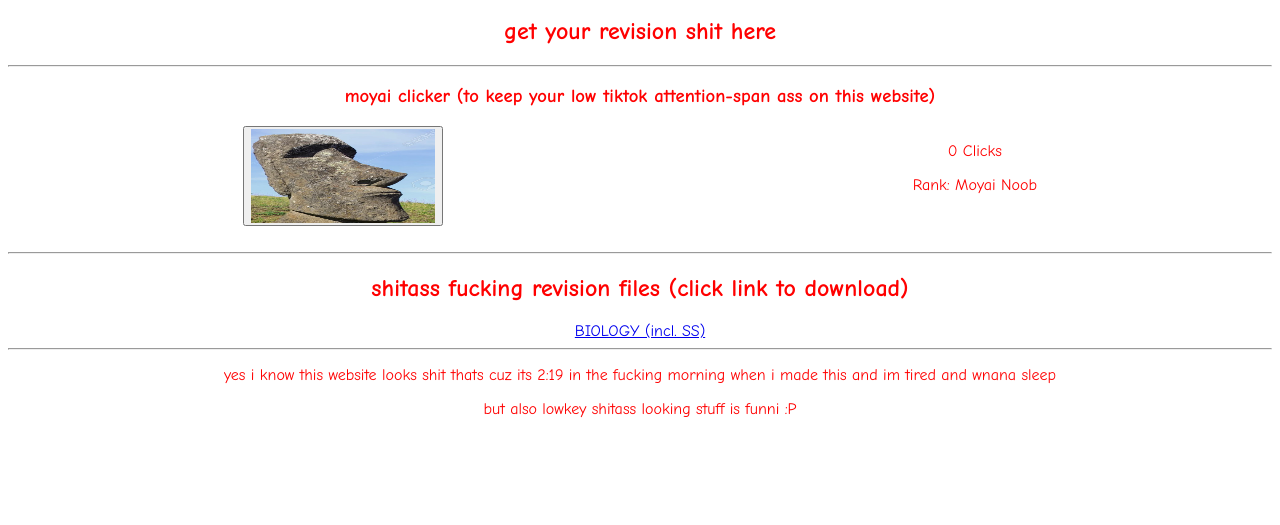
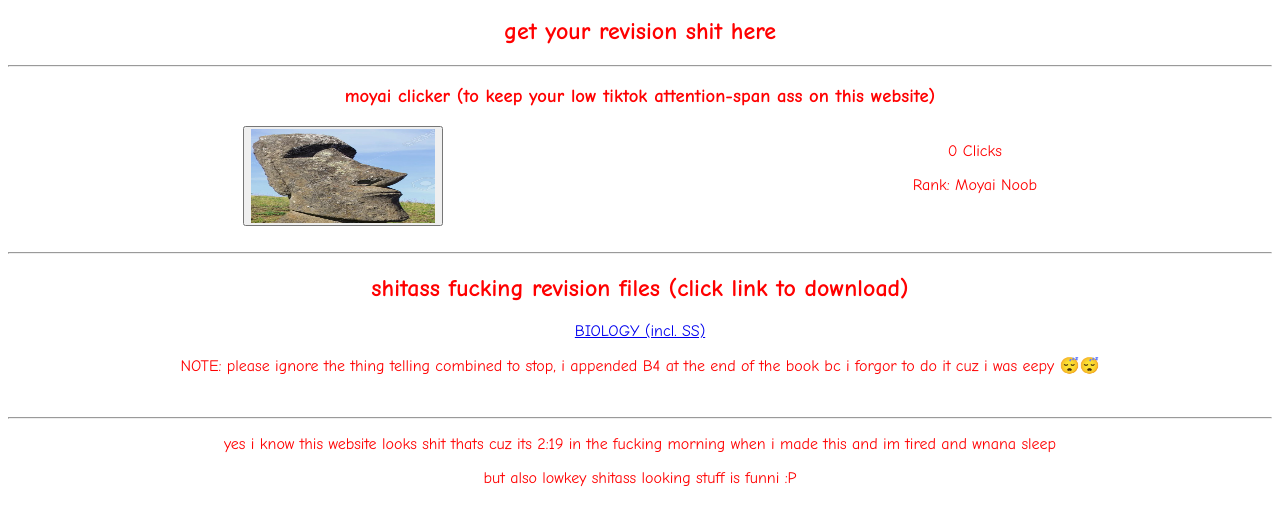
Before and after one commit to pathancorp/revision_hub, a plain HTML site: page index.htm in a window 1280 px wide. Shown: the part 267-792 px from the top of the page. Drawn offline with Linux system fonts and the light colour scheme.

Commit message:
Update index.htm

```diff
--- a/index.htm
+++ b/index.htm
@@ -27,7 +27,7 @@
     <br>
     <hr>
     <h2>shitass fucking revision files (click link to download)</h2>
-    <a href="biology.pdf">BIOLOGY (incl. SS)</a>
+    <a href="biology.pdf">BIOLOGY (incl. SS)</a> <p>NOTE: please ignore the thing telling combined to stop, i appended B4 at the end of the book bc i forgor to do it cuz i was eepy 😴😴</p>
     <br>
     <hr>
     <p>yes i know this website looks shit thats cuz its 2:19 in the fucking morning when i made this and im tired and wnana sleep</p>
```
